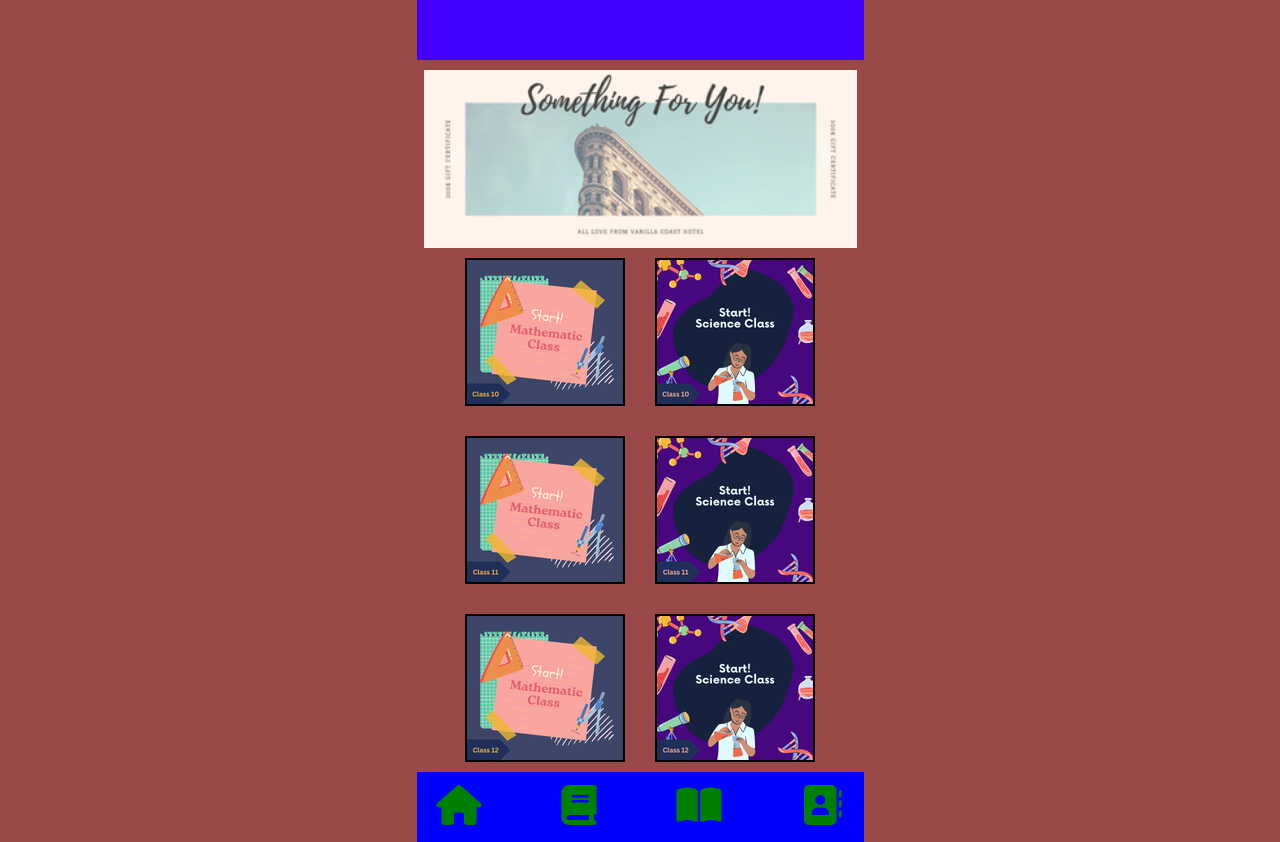
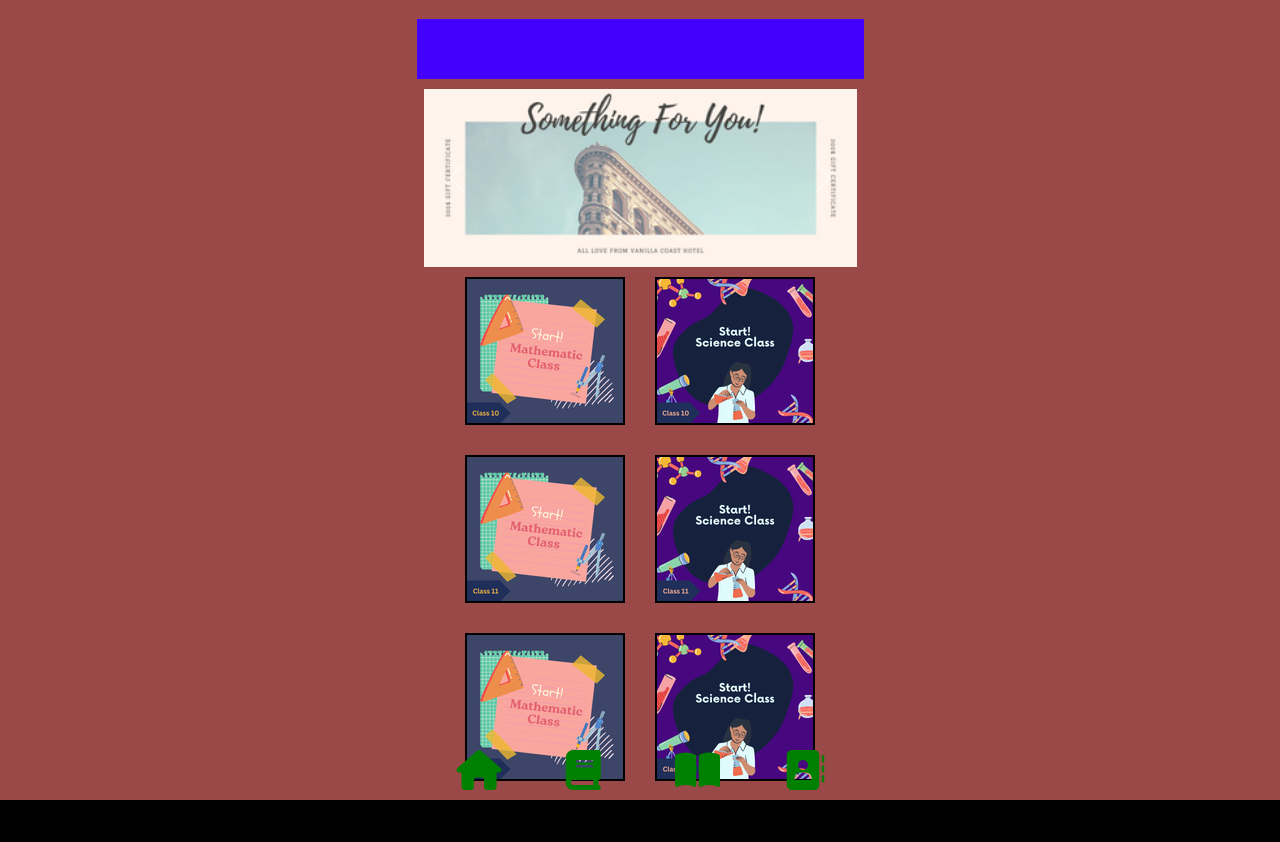
Before and after one commit to ArpitSharmaAS/recreate, a plain HTML site: page index.html in a window 1280 px wide. After the commit the page ends 800 px from the top, so only its background shows below. Drawn offline with nearby package versions, Linux system fonts and the light colour scheme.

Commit message:
terrrrrrrrrrrrrrrrrrrr

```diff
--- a/index.html
+++ b/index.html
@@ -42,10 +42,13 @@
             <div class="class6"></div>
         </div>
         <footer>
+            <div>
             <div class="item1"><i class="fa-solid fa-house"></i></div>
             <div class="item2"><i class="fa-solid fa-book"></i></div>
             <div class="item3"><i class="fa-solid fa-book-open"></i></div>
             <div class="item3"><i class="fa-solid fa-address-book"></i></div>
+        </div>
+
         </footer>
     </div>
     <script src="https://cdn.jsdelivr.net/npm/bootstrap@5.3.3/dist/js/bootstrap.bundle.min.js" integrity="sha384-YvpcrYf0tY3lHB60NNkmXc5s9fDVZLESaAA55NDzOxhy9GkcIdslK1eN7N6jIeHz" crossorigin="anonymous"></script>
--- a/style.css
+++ b/style.css
@@ -5,13 +5,13 @@
 }
 
 body{
-    overflow: hidden;
+    overflow-x: hidden;
     background-color: #000000;
 
 }
 
 .main-content{
-    background: #9b4848; display: flex; flex-direction: column; justify-content: center; align-items: center; gap: 10px;
+    background: #9b4848; display: flex; height: 100vh; flex-direction: column; justify-content: center; align-items: center; gap: 10px;
 }
 
 .main-content header{
@@ -64,11 +64,15 @@ body{
 }
 
 footer{
+    bottom: 0;
+    position: fixed;
+}
+
+footer div{
     display: flex;
-    gap: 80px;
+    padding-top: 10px;
+    gap: 10px;
     padding-left: 20px;
-    padding-top: 13px;
-    background-color: blue;
     width: 447px;
     height: 70px;
 }
```
